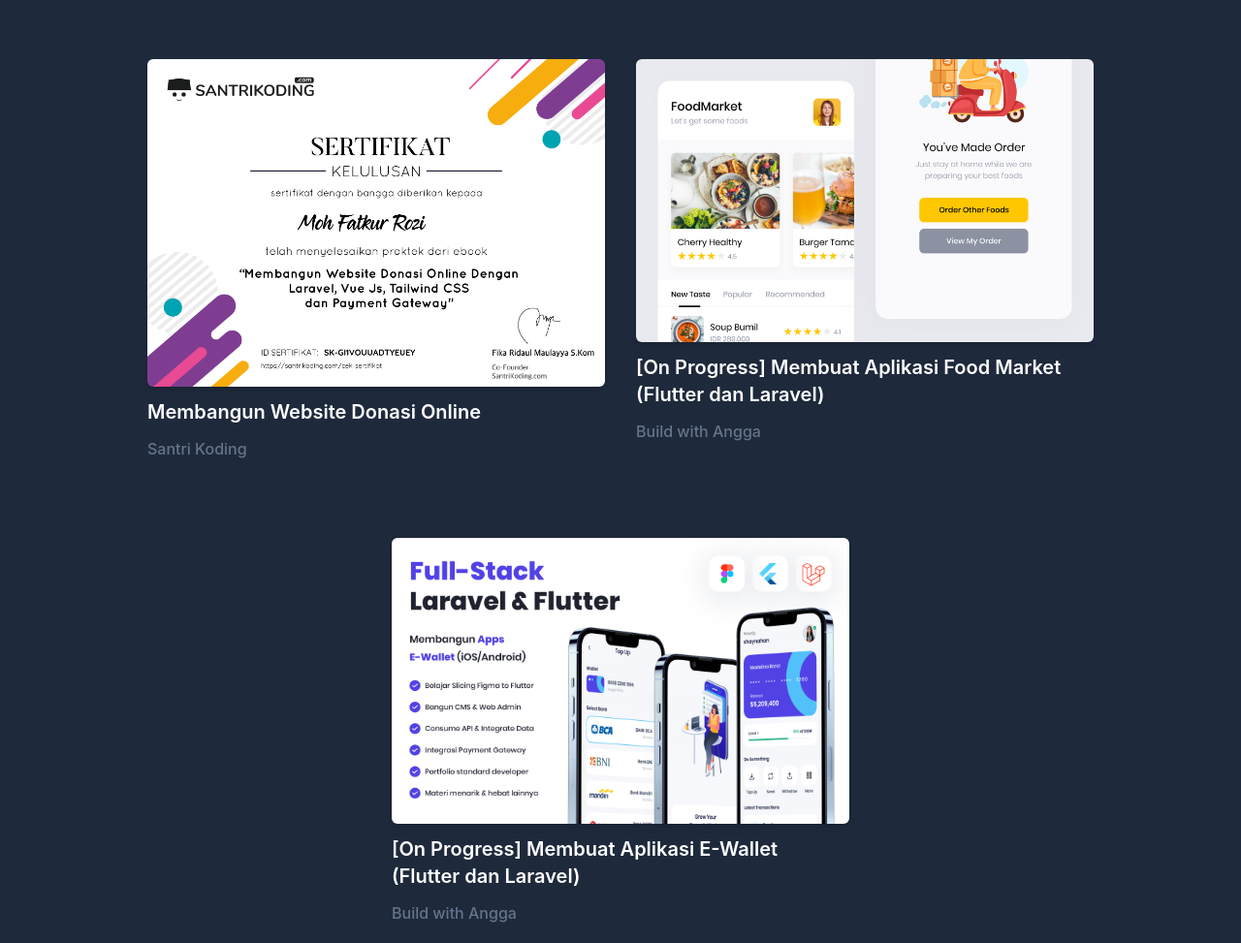
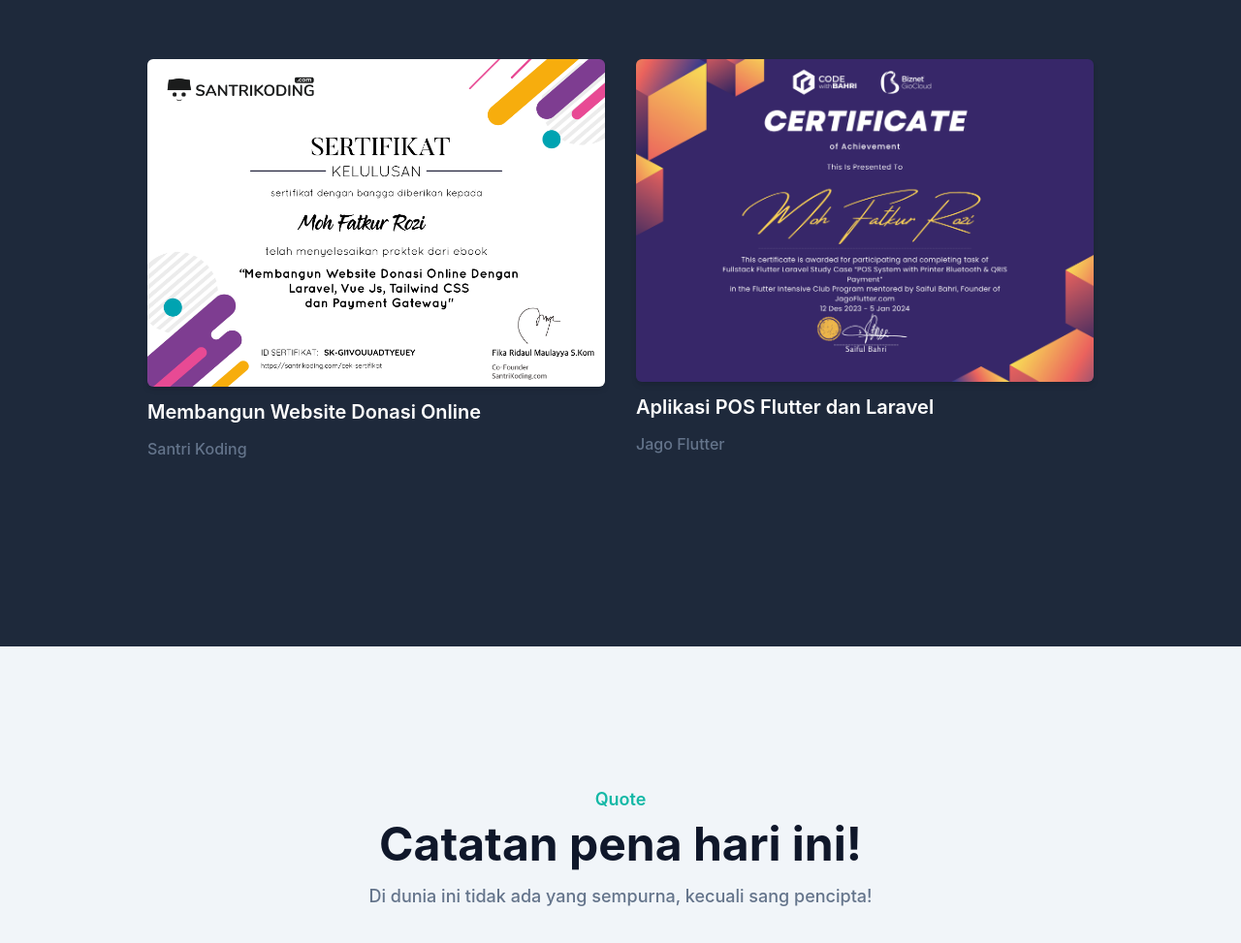
Before and after one commit to kakzi/my_portofolio, a website: page index.html in a window 1280 px wide. Shown: the part 4385-5358 px from the top of the page at 97% size. Drawn offline with Linux system fonts and the light colour scheme.

Commit message:
update certificate

```diff
--- a/index.html
+++ b/index.html
@@ -319,18 +319,18 @@
           </div>
           <div class="mb-12 p-4 md:w-1/2">
             <div class="overflow-hidden rounded-md shadow-md">
-              <img src="dist/img/certificate/foodmarket.png" alt="Landing Page" width="w-full" />
+              <img src="dist/img/certificate/fic11.png" alt="Landing Page" width="w-full" />
             </div>
-            <h3 class="mt-3 mb-3 text-xl font-semibold text-white dark:text-dark">[On Progress] Membuat Aplikasi Food Market (Flutter dan Laravel)</h3>
-            <p class="text-base font-medium text-secondary">Build with Angga</p>
+            <h3 class="mt-3 mb-3 text-xl font-semibold text-white dark:text-dark">Aplikasi POS Flutter dan Laravel</h3>
+            <p class="text-base font-medium text-secondary">Jago Flutter</p>
           </div>
-          <div class="mb-12 p-4 md:w-1/2">
+          <!-- <div class="mb-12 p-4 md:w-1/2">
             <div class="overflow-hidden rounded-md shadow-md">
               <img src="dist/img/certificate/flutter.png" alt="Landing Page" width="w-full" />
             </div>
             <h3 class="mt-3 mb-3 text-xl font-semibold text-white dark:text-dark">[On Progress] Membuat Aplikasi E-Wallet (Flutter dan Laravel)</h3>
             <p class="text-base font-medium text-secondary">Build with Angga</p>
-          </div>
+          </div> -->
 
         </div>
       </div>
```
Also changed, not shown: dist/img/certificate/fic11.png (added).
